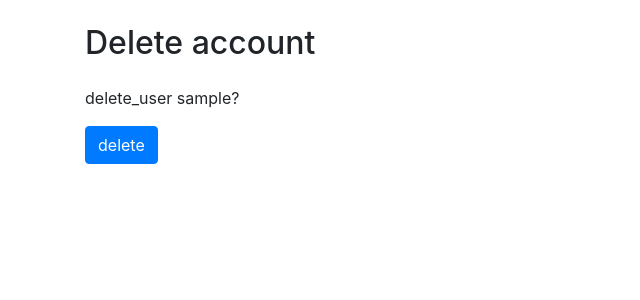
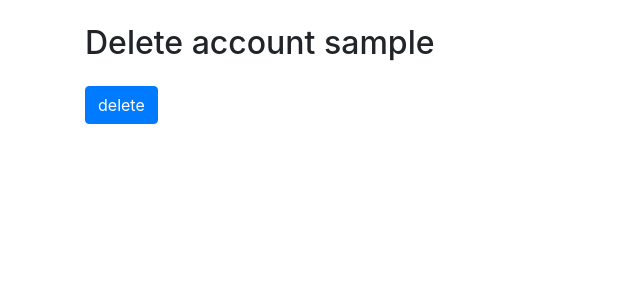
Before and after one commit to agmrv/python-project-lvl4, a Django app: page /users/1/delete/ in a window 1280 px wide. Shown: the part 56-356 px from the top of the page, without its empty margins (0-640 px from the left). Run offline with Django 3.2, Linux system fonts and the light colour scheme; tables that the repository leaves empty hold one stand-in row (values such as "Sample post"); some libraries are stand-ins or nearby versions.

Commit message:
update delete template

```diff
--- a/users/templates/users/delete.html
+++ b/users/templates/users/delete.html
@@ -3,11 +3,10 @@
 {% load bootstrap4 %}
 
 {% block page_header %}
-  <h2>{% trans "Delete account" %}</h2>
+  <h2>{% trans "Delete account" %} {{ user.username }}</h2>
 {% endblock page_header %}
 
 {% block content %}
-  <p>{% trans "delete_user" %} {{ user.username }}?</p>
   <form method="post" action="{% url 'users:delete' user.id %}" class="form">
     {% csrf_token %}
     {% buttons %}
```
